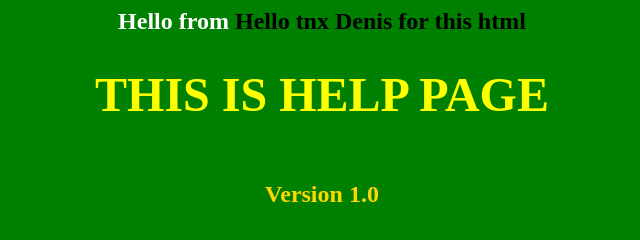
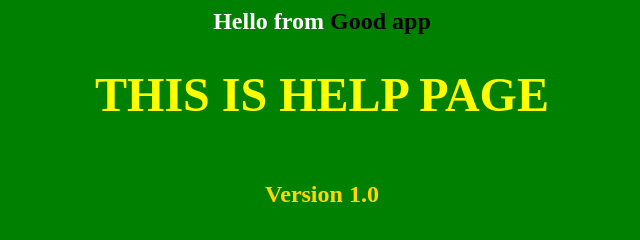
Before and after one commit to aymandy/git-learn, a plain HTML site: page templates/help.html in a window 1280 px wide. Shown: the whole page, without its empty margins (318-958 px from the left). Drawn offline with Linux system fonts and the light colour scheme.

Commit message:
edit html

```diff
--- a/templates/help.html
+++ b/templates/help.html
@@ -5,7 +5,7 @@
 
 <BODY  bgcolor=green>
 <CENTER>
-<font color="white"><h2>Hello from <font color="black">Hello tnx Denis for this html</font><br>
+<font color="white"><h2>Hello from <font color="black">Good app</font><br>
 
 
 <font color="yellow"><H1 ID="elastic" ALIGN="Center">THIS IS HELP PAGE</H1>
```
